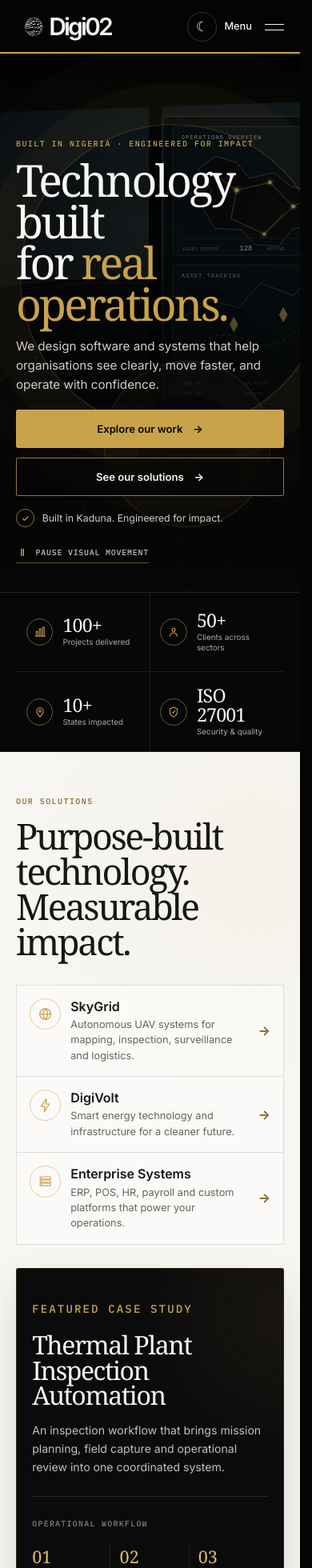
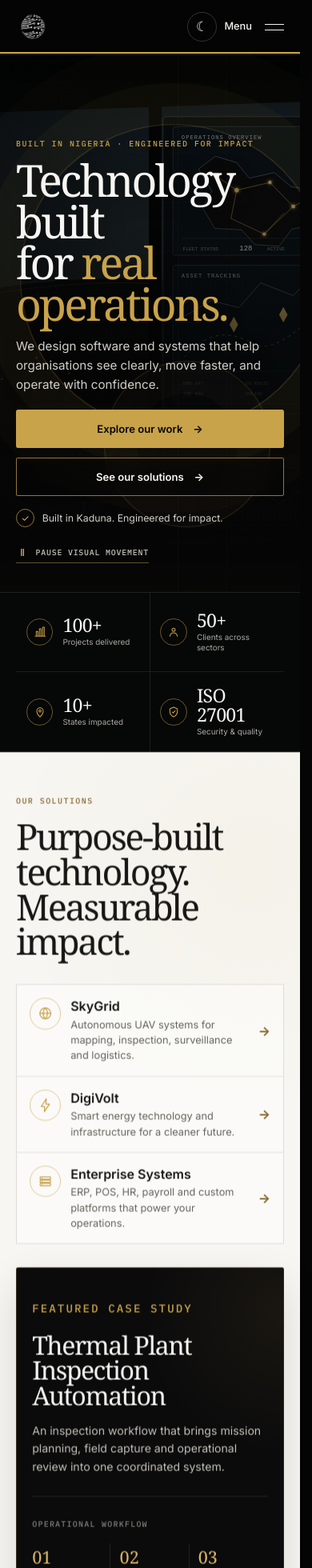
Before and after one commit to emmy16-glitch/Digi02_website, a React (Vite) app: page / in a window 390 px wide. Shown: the top 1960 px of the page at 80% size. Built offline with nearby package versions, Linux system fonts and the light colour scheme.

Commit message:
Link hero signals and add homepage reveals

```diff
--- a/src/components/navigation/SiteHeader.tsx
+++ b/src/components/navigation/SiteHeader.tsx
@@ -73,7 +73,7 @@ export function SiteHeader({ currentPath }: SiteHeaderProps) {
     <header className="site-header">
       <Container className="site-header__inner">
         <a className="site-header__wordmark" href="/" aria-label="Digi02 home">
-          <span className="digi02-brand-lockup" aria-hidden="true">
+          <span className="digi02-brand-lockup digi02-brand-lockup--header" aria-hidden="true">
             <span className="digi02-brand-lockup__globe"><img src={globeMark} alt="" /></span>
             <span className="digi02-brand-lockup__name">Digi<span>02</span></span>
           </span>
--- a/src/pages/HomePage.tsx
+++ b/src/pages/HomePage.tsx
@@ -9,22 +9,69 @@ import {
   HomeBlueprintWork,
 } from '../sections/home/HomeBlueprintContent'
 import { HomeBlueprintHero } from '../sections/home/HomeBlueprintHero'
+import { useEffect, useRef, useState, type CSSProperties, type ReactNode } from 'react'
 import '../styles/home-blueprint.css'
 import '../styles/home-capability-bento.css'
 import '../styles/home-hero-interaction.css'
+import '../styles/home-scroll-reveal.css'
+
+function HomeSectionReveal({ children, index }: { children: ReactNode; index: number }) {
+  const revealRef = useRef<HTMLDivElement>(null)
+  const [isRevealed, setIsRevealed] = useState(false)
+
+  useEffect(() => {
+    const section = revealRef.current
+    if (!section || window.matchMedia('(prefers-reduced-motion: reduce)').matches || !('IntersectionObserver' in window)) {
+      setIsRevealed(true)
+      return
+    }
+
+    const revealWhenReached = () => {
+      if (section.getBoundingClientRect().top <= window.innerHeight * 1.14) {
+        setIsRevealed(true)
+        observer.unobserve(section)
+      }
+    }
+
+    const observer = new IntersectionObserver(([entry]) => {
+      if (entry.isIntersecting) {
+        setIsRevealed(true)
+        observer.unobserve(entry.target)
+      }
+    }, { threshold: 0.08, rootMargin: '0px 0px 14% 0px' })
+
+    observer.observe(section)
+    revealWhenReached()
+    window.addEventListener('scroll', revealWhenReached, { passive: true })
+    return () => {
+      observer.disconnect()
+      window.removeEventListener('scroll', revealWhenReached)
+    }
+  }, [])
+
+  return (
+    <div
+      ref={revealRef}
+      className={`home-section-reveal${isRevealed ? ' is-revealed' : ''}`}
+      style={{ '--home-reveal-delay': `${Math.min(index * 45, 180)}ms` } as CSSProperties}
+    >
+      {children}
+    </div>
+  )
+}
 
 export function HomePage() {
   return (
     <div className="home-blueprint">
       <HomeBlueprintHero />
-      <HomeBlueprintSolutions />
-      <HomeBlueprintCapabilities />
-      <HomeBlueprintOperationalBento />
-      <HomeBlueprintPhilosophy />
-      <HomeBlueprintOutcomes />
-      <HomeBlueprintWork />
-      <HomeBlueprintRegionalProof />
-      <HomeBlueprintFinalCta />
+      <HomeSectionReveal index={0}><HomeBlueprintSolutions /></HomeSectionReveal>
+      <HomeSectionReveal index={1}><HomeBlueprintCapabilities /></HomeSectionReveal>
+      <HomeSectionReveal index={2}><HomeBlueprintOperationalBento /></HomeSectionReveal>
+      <HomeSectionReveal index={3}><HomeBlueprintPhilosophy /></HomeSectionReveal>
+      <HomeSectionReveal index={4}><HomeBlueprintOutcomes /></HomeSectionReveal>
+      <HomeSectionReveal index={5}><HomeBlueprintWork /></HomeSectionReveal>
+      <HomeSectionReveal index={6}><HomeBlueprintRegionalProof /></HomeSectionReveal>
+      <HomeSectionReveal index={7}><HomeBlueprintFinalCta /></HomeSectionReveal>
     </div>
   )
 }
--- a/src/sections/home/HomeBlueprintHero.tsx
+++ b/src/sections/home/HomeBlueprintHero.tsx
@@ -6,6 +6,12 @@ const metrics = [
   { kind: 'clients', value: '50+', label: 'Clients across sectors' },
   { kind: 'states', value: '10+', label: 'States impacted' },
   { kind: 'security', value: 'ISO 27001', label: 'Security & quality' },
+] as const
+
+const heroCaseStudies = [
+  { signal: 'Field capture', project: 'Thermal Plant inspection', href: '/work/thermal-plant-inspection-automation' },
+  { signal: 'Workflow context', project: 'Kaduna e-Management', href: '/work/kaduna-state-e-management-system' },
+  { signal: 'Secure review', project: 'Sterling Payment Gateway', href: '/work/sterling-payment-gateway' },
 ] as const
 
 type MetricKind = (typeof metrics)[number]['kind']
@@ -87,12 +93,16 @@ export function HomeBlueprintHero() {
         <aside className="home-blueprint-hero__operations-view" aria-label="Digi02 operational view">
           <p>Operational view</p>
           <strong>From field signals<br />to clear decisions.</strong>
-          <div>
-            <span>Field capture</span>
-            <span>Workflow context</span>
-            <span>Secure review</span>
-          </div>
-          <small>Explore the systems behind the work <span aria-hidden="true">↗</span></small>
+          <nav className="home-blueprint-hero__signal-links" aria-label="Selected Digi02 case studies">
+            {heroCaseStudies.map((caseStudy) => (
+              <a href={caseStudy.href} key={caseStudy.signal} aria-label={`${caseStudy.signal}: ${caseStudy.project} case study`}>
+                <span>{caseStudy.signal}</span>
+                <small>{caseStudy.project}</small>
+                <i aria-hidden="true">↗</i>
+              </a>
+            ))}
+          </nav>
+          <small>Selected case studies <span aria-hidden="true">↗</span></small>
         </aside>
       </Container>
 
--- a/src/styles/home-hero-interaction.css
+++ b/src/styles/home-hero-interaction.css
@@ -165,7 +165,7 @@
   line-height: 0.98;
 }
 
-.home-blueprint-hero__operations-view > div {
+.home-blueprint-hero__signal-links {
   display: grid;
   gap: 0.42rem;
   padding: 0.82rem 0;
@@ -173,21 +173,58 @@
   border-bottom: 1px solid rgba(255, 255, 255, 0.12);
 }
 
-.home-blueprint-hero__operations-view > div > span {
-  display: flex;
+.home-blueprint-hero__signal-links > a {
+  position: relative;
+  display: grid;
+  grid-template-columns: 0.42rem minmax(0, 1fr) auto;
   align-items: center;
   gap: 0.48rem;
+  padding: 0.12rem 0;
   color: #cfcbc3;
   font-size: 0.7rem;
+  text-decoration: none;
+  transition: color 160ms var(--ease-standard), transform 160ms var(--ease-standard);
 }
 
-.home-blueprint-hero__operations-view > div > span::before {
+.home-blueprint-hero__signal-links > a::before {
   width: 0.35rem;
   height: 0.35rem;
   border-radius: 50%;
   background: var(--home-gold);
   box-shadow: 0 0 0.6rem rgba(201, 163, 74, 0.55);
   content: '';
+}
+
+.home-blueprint-hero__signal-links > a > small {
+  grid-column: 2;
+  color: #a5a199;
+  font-family: var(--font-mono);
+  font-size: 0.48rem;
+  letter-spacing: 0.04em;
+  line-height: 1.25;
+  text-transform: uppercase;
+}
+
+.home-blueprint-hero__signal-links > a > i {
+  grid-column: 3;
+  grid-row: 1 / span 2;
+  color: var(--home-gold-light);
+  font-style: normal;
+  opacity: 0;
+  transform: translateX(-0.2rem);
+  transition: opacity 160ms var(--ease-standard), transform 160ms var(--ease-standard);
+}
+
+.home-blueprint-hero__signal-links > a:hover,
+.home-blueprint-hero__signal-links > a:focus-visible {
+  color: var(--home-white);
+  transform: translateX(0.15rem);
+}
+
+.home-blueprint-hero__signal-links > a:hover > i,
+.home-blueprint-hero__signal-links > a:focus-visible > i {
+  opacity: 1;
+  transform: translateX(0);
 }
 
 .home-blueprint-hero__operations-view > small {
@@ -229,4 +266,9 @@
   .home-blueprint-hero__motion-control {
     transition: none;
   }
+
+  .home-blueprint-hero__signal-links > a,
+  .home-blueprint-hero__signal-links > a > i {
+    transition: none;
+  }
 }
--- /dev/null
+++ b/src/styles/home-scroll-reveal.css
@@ -0,0 +1,21 @@
+.home-section-reveal {
+  opacity: 0;
+  transform: translateY(1.25rem);
+  transition:
+    opacity 420ms var(--ease-standard) var(--home-reveal-delay, 0ms),
+    transform 420ms var(--ease-standard) var(--home-reveal-delay, 0ms);
+  will-change: opacity, transform;
+}
+
+.home-section-reveal.is-revealed {
+  opacity: 1;
+  transform: translateY(0);
+}
+
+@media (prefers-reduced-motion: reduce) {
+  .home-section-reveal {
+    opacity: 1;
+    transform: none;
+    transition: none;
+  }
+}
--- a/src/styles/visible-logo-layout.css
+++ b/src/styles/visible-logo-layout.css
@@ -108,26 +108,29 @@
 
 @media (max-width: 63.9375rem) {
   .site-header__wordmark {
-    min-width: 8.65rem;
+    width: 2.8rem;
+    min-width: 2.8rem;
+    justify-content: center;
+  }
+
+  .site-header__wordmark .digi02-brand-lockup--header {
+    gap: 0;
+  }
+
+  .site-header__wordmark .digi02-brand-lockup__globe {
+    width: 2.15rem;
+    height: 2.15rem;
+  }
+
+  .site-header__wordmark .digi02-brand-lockup__name {
+    display: none;
   }
 }
 
 @media (max-width: 47.9375rem) {
   .site-header__wordmark {
-    min-width: 8rem;
-  }
-
-  .site-header__wordmark .digi02-brand-lockup {
-    gap: 0.36rem;
-  }
-
-  .site-header__wordmark .digi02-brand-lockup__globe {
-    width: 1.65rem;
-    height: 1.65rem;
-  }
-
-  .site-header__wordmark .digi02-brand-lockup__name {
-    font-size: 1.88rem;
+    width: 2.6rem;
+    min-width: 2.6rem;
   }
 
   .site-footer__brand .digi02-brand-lockup__name {
```
Also changed, not shown: 2 other files (tests, documents, lock files or other folders).
